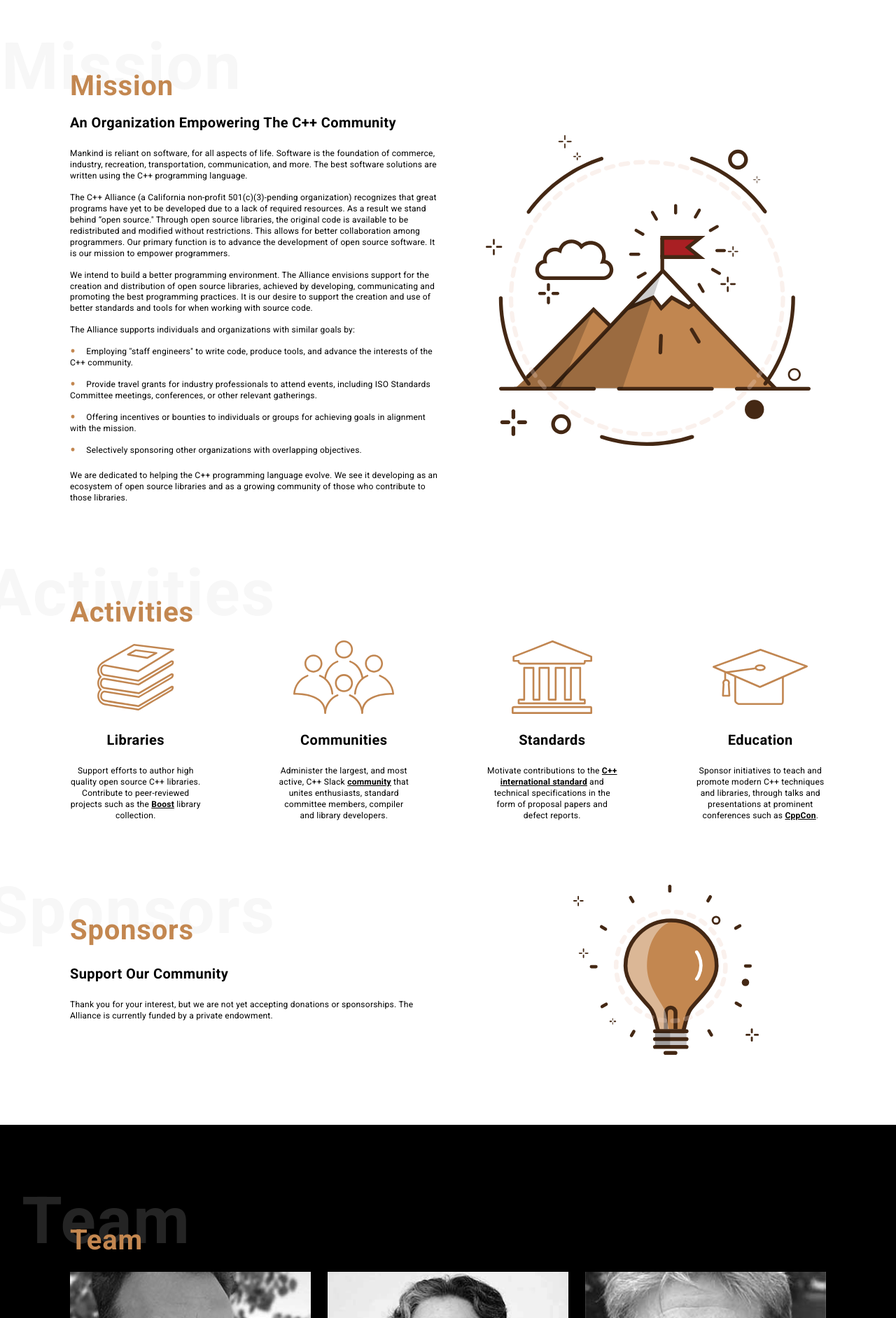
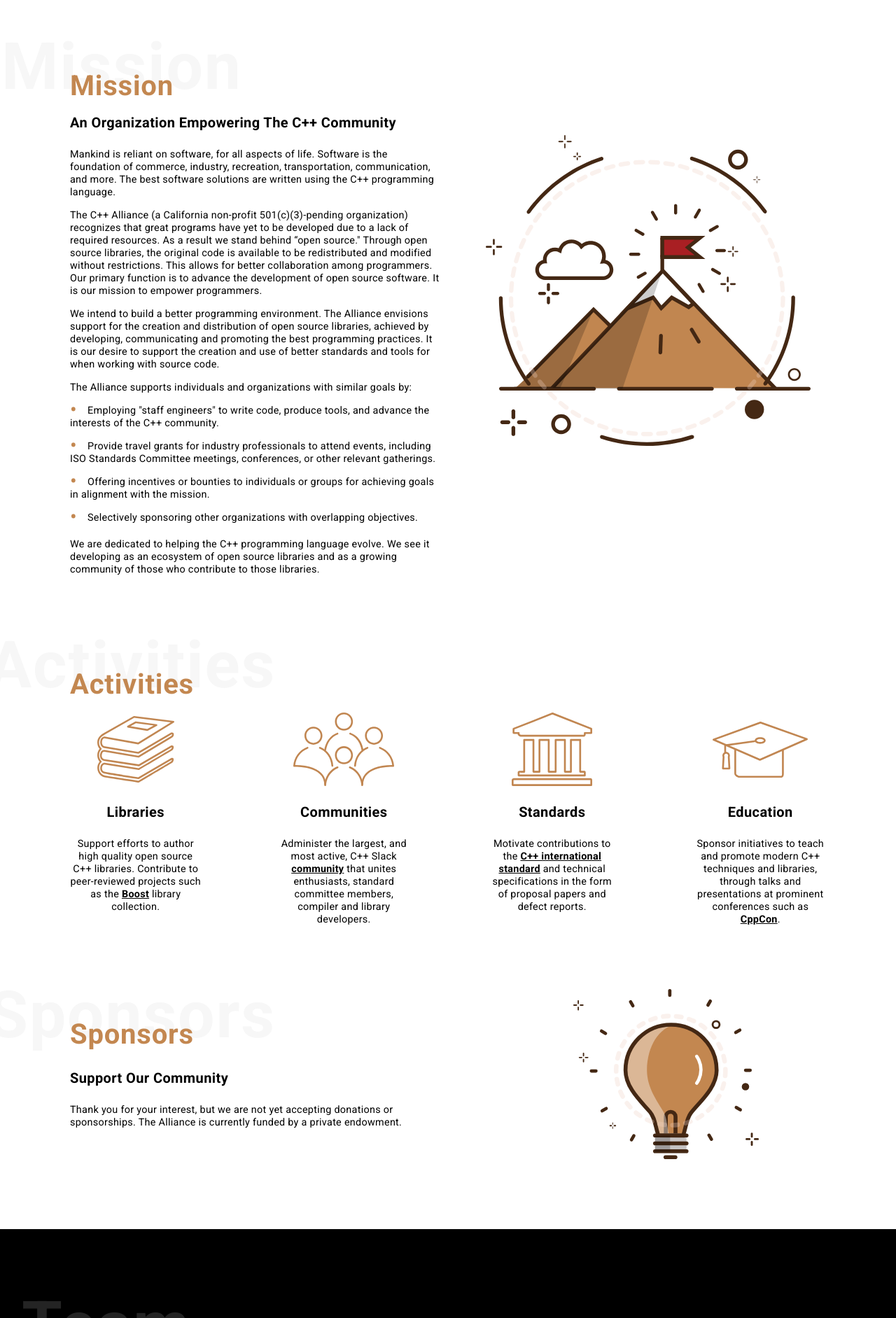
Before and after one commit to AlchemyInteractive/cpp-alliance, a Jekyll site: the page built from index.html, in a window 1280 px wide. Shown: the part 672-2555 px from the top of the page at 70% size. Built offline with Jekyll 4.4.1, drawn with Linux system fonts in a browser that asks for light colours.

Commit message:
increases sizes of paragraphs on 1280

```diff
--- a/_sass/base/text.scss
+++ b/_sass/base/text.scss
@@ -117,8 +117,7 @@ img {
   font-size: 0.875rem; /* 14px */
 
   @include breakpoint($desktop-small) {
-    line-height: 1.33;
-    font-size: 0.75rem; /* 12px */
+    font-size: 0.9rem;
   }
 
   @include breakpoint($desktop-large) {
```
